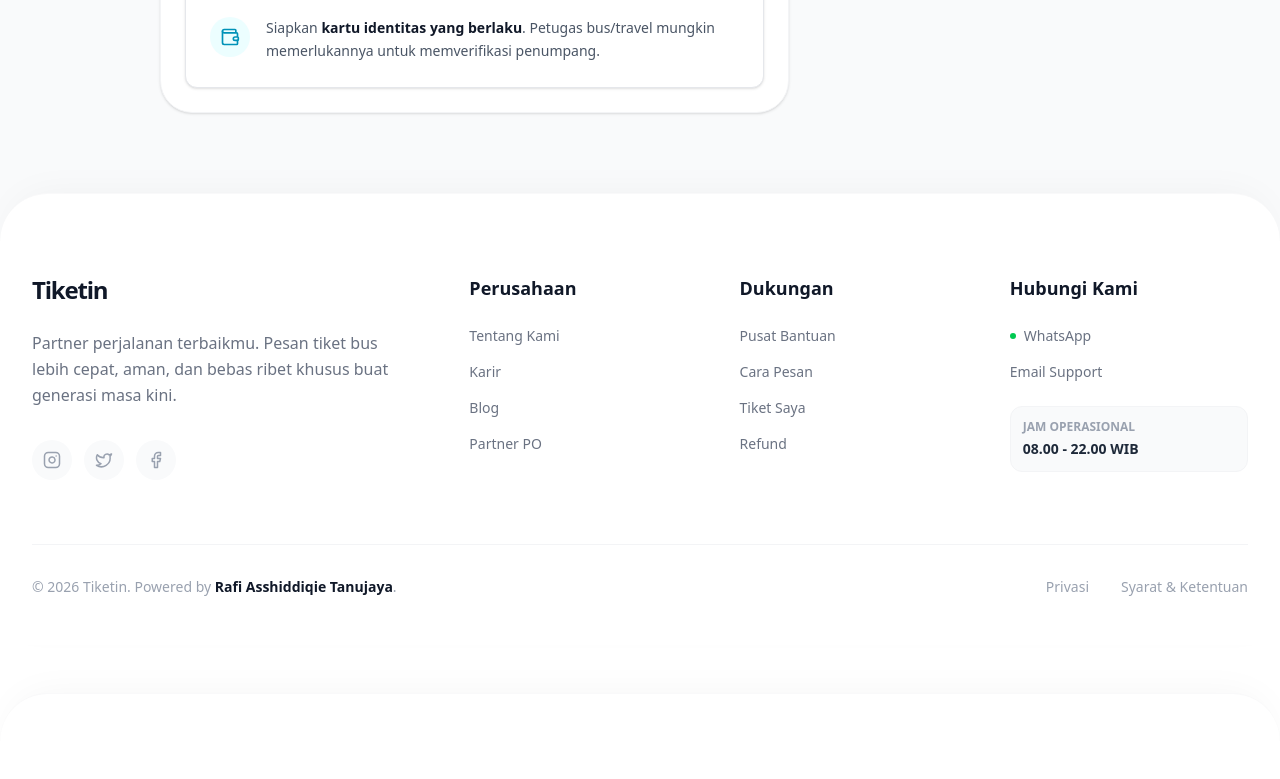
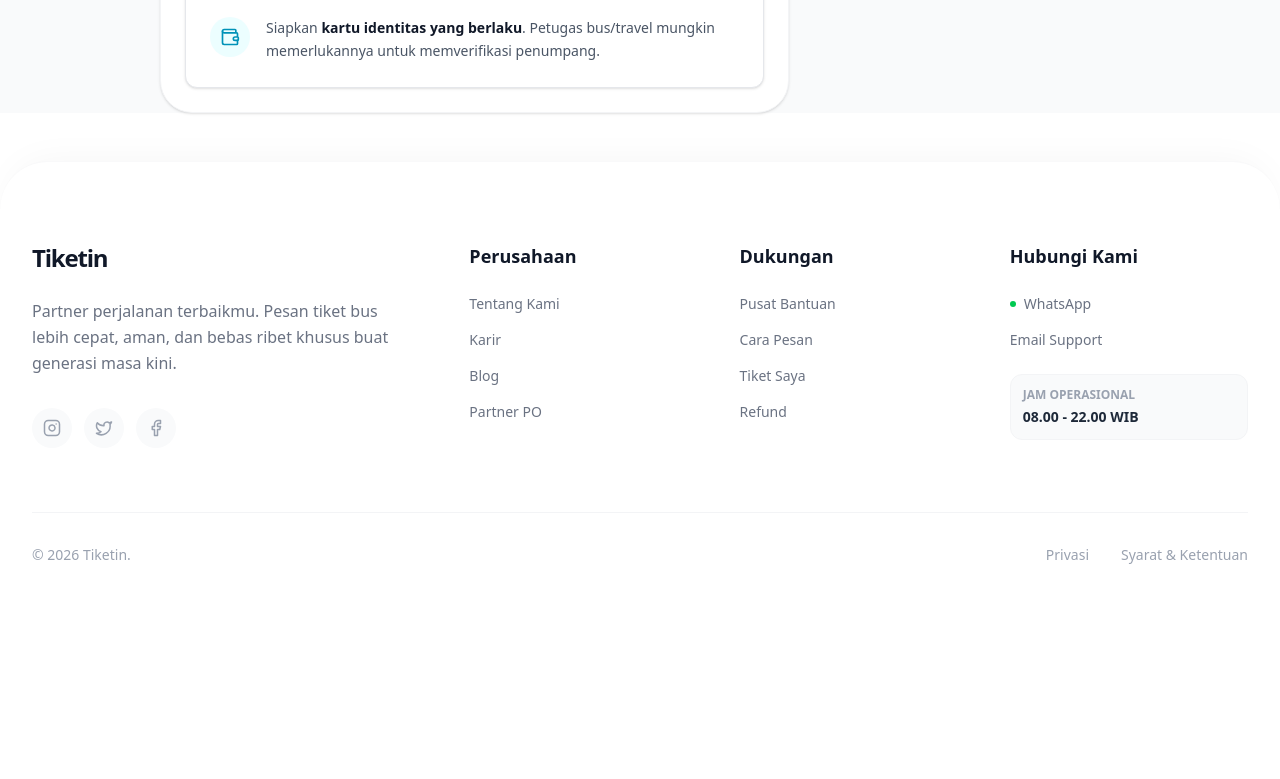
Before and after one commit to rafitanujaya/tiketin-fe, a React app: page /bus/1 in a window 1280 px wide. Shown: the part 2000-2779 px from the top of the page. After the commit the page ends 2613 px from the top, so only its background shows below. Built offline with nearby package versions, Linux system fonts and the light colour scheme; the HTML template or start-up script is replaced by a standard one.

Commit message:
fix build

```diff
--- a/src/pages/DetailBusPage.jsx
+++ b/src/pages/DetailBusPage.jsx
@@ -95,47 +95,6 @@
         toggleSeat={toggleSeat}
         bookedSeats={bookedSeats}
       />
-
-      <nav
-        className={`fixed w-full z-50 transition-all duration-300 bg-white shadow-md py-3`}
-      >
-        <div className="flex justify-between items-center px-20">
-          <div className={`text-xl font-black tracking-tighter text-red-600`}>
-            TiketIn
-          </div>
-
-          <div className={`flex items-center gap-8 font-bold text-sm `}>
-            <Link className="hover:text-red-500 transition-colors">
-              Promo Tiket Bus{" "}
-              <span
-                className={`ml-1 px-1.5 py-0.5 rounded-full text-[10px] transition-colors bg-red-600 text-white`}
-              >
-                Baru
-              </span>
-            </Link>
-            <Link className="hover:text-red-500 transition-colors">
-              Cara Pesan
-            </Link>
-            <Link className="hover:text-red-500 transition-colors">
-              Kenapa Kami?
-            </Link>
-          </div>
-
-          <div className="flex gap-3">
-            <button
-              className={`px-6 py-2.5 cursor-pointer rounded-full font-black text-smbg-red-600 bg-transparent text-red-600 hover:bg-red-50/80 `}
-            >
-              Daftar
-            </button>
-
-            <button
-              className={`px-6 py-2.5 cursor-pointer rounded-full font-black text-smbg-red-600 text-white shadow-lg shadow-red-200 bg-red-500 hover:bg-red-700`}
-            >
-              Masuk
-            </button>
-          </div>
-        </div>
-      </nav>
 
       <div className="container mx-auto pt-32 px-8 max-w-5xl">
         {/* Header Navigation */}
@@ -573,171 +532,6 @@
           </div>
         </div>
       </div>
-
-      <footer className="bg-white mt-20 pt-20 pb-12 rounded-t-[3rem] shadow-[0_-10px_40px_-15px_rgba(0,0,0,0.05)] border-t border-gray-100/50">
-        <div className="container mx-auto px-4 md:px-8">
-          <div className="flex flex-col md:flex-row justify-between items-start gap-12 mb-16">
-            {/* Brand Column */}
-            <div className="md:w-1/3">
-              <div className="flex items-center gap-2 mb-6">
-                <span className="text-2xl font-black text-gray-900 tracking-tighter">
-                  Tiketin
-                </span>
-              </div>
-              <p className="text-gray-500 font-medium leading-relaxed mb-8 max-w-sm">
-                Partner perjalanan terbaikmu. Pesan tiket bus lebih cepat, aman,
-                dan bebas ribet khusus buat generasi masa kini.
-              </p>
-              <div className="flex gap-3">
-                {/* Social Buttons */}
-                <button className="w-10 h-10 rounded-full bg-gray-50 text-gray-400 hover:bg-red-50 hover:text-red-600 flex items-center justify-center transition-all border border-transparent hover:border-red-100">
-                  <Instagram size={18} />
-                </button>
-                <button className="w-10 h-10 rounded-full bg-gray-50 text-gray-400 hover:bg-red-50 hover:text-red-600 flex items-center justify-center transition-all border border-transparent hover:border-red-100">
-                  <Twitter size={18} />
-                </button>
-                <button className="w-10 h-10 rounded-full bg-gray-50 text-gray-400 hover:bg-red-50 hover:text-red-600 flex items-center justify-center transition-all border border-transparent hover:border-red-100">
-                  <Facebook size={18} />
-                </button>
-              </div>
-            </div>
-
-            {/* Links Columns */}
-            <div className="grid grid-cols-2 md:grid-cols-3 gap-8 w-full md:w-2/3">
-              <div>
-                <h4 className="font-bold text-gray-900 mb-6 text-lg">
-                  Perusahaan
-                </h4>
-                <ul className="space-y-4 text-gray-500 font-medium text-sm">
-                  <li>
-                    <a
-                      href="#"
-                      className="hover:text-red-600 transition-colors inline-block hover:translate-x-1 duration-200"
-                    >
-                      Tentang Kami
-                    </a>
-                  </li>
-                  <li>
-                    <a
-                      href="#"
-                      className="hover:text-red-600 transition-colors inline-block hover:translate-x-1 duration-200"
-                    >
-                      Karir
-                    </a>
-                  </li>
-                  <li>
-                    <a
-                      href="#"
-                      className="hover:text-red-600 transition-colors inline-block hover:translate-x-1 duration-200"
-                    >
-                      Blog
-                    </a>
-                  </li>
-                  <li>
-                    <a
-                      href="#"
-                      className="hover:text-red-600 transition-colors inline-block hover:translate-x-1 duration-200"
-                    >
-                      Partner PO
-                    </a>
-                  </li>
-                </ul>
-              </div>
-              <div>
-                <h4 className="font-bold text-gray-900 mb-6 text-lg">
-                  Dukungan
-                </h4>
-                <ul className="space-y-4 text-gray-500 font-medium text-sm">
-                  <li>
-                    <a
-                      href="#"
-                      className="hover:text-red-600 transition-colors inline-block hover:translate-x-1 duration-200"
-                    >
-                      Pusat Bantuan
-                    </a>
-                  </li>
-                  <li>
-                    <a
-                      href="#"
-                      className="hover:text-red-600 transition-colors inline-block hover:translate-x-1 duration-200"
-                    >
-                      Cara Pesan
-                    </a>
-                  </li>
-                  <li>
-                    <a
-                      href="#"
-                      className="hover:text-red-600 transition-colors inline-block hover:translate-x-1 duration-200"
-                    >
-                      Tiket Saya
-                    </a>
-                  </li>
-                  <li>
-                    <a
-                      href="#"
-                      className="hover:text-red-600 transition-colors inline-block hover:translate-x-1 duration-200"
-                    >
-                      Refund
-                    </a>
-                  </li>
-                </ul>
-              </div>
-              <div>
-                <h4 className="font-bold text-gray-900 mb-6 text-lg">
-                  Hubungi Kami
-                </h4>
-                <ul className="space-y-4 text-gray-500 font-medium text-sm">
-                  <li>
-                    <a
-                      href="#"
-                      className="hover:text-red-600 transition-colors flex items-center gap-2 group"
-                    >
-                      <span className="w-1.5 h-1.5 rounded-full bg-green-500 group-hover:scale-125 transition-transform"></span>{" "}
-                      WhatsApp
-                    </a>
-                  </li>
-                  <li>
-                    <a
-                      href="#"
-                      className="hover:text-red-600 transition-colors"
-                    >
-                      Email Support
-                    </a>
-                  </li>
-                  <li className="pt-2">
-                    <div className="bg-gray-50 p-3 rounded-xl border border-gray-100">
-                      <p className="text-xs text-gray-400 font-bold uppercase mb-1">
-                        Jam Operasional
-                      </p>
-                      <p className="text-gray-800 font-bold">
-                        08.00 - 22.00 WIB
-                      </p>
-                    </div>
-                  </li>
-                </ul>
-              </div>
-            </div>
-          </div>
-
-          <div className="pt-8 border-t border-gray-100 flex flex-col md:flex-row justify-between items-center gap-4 text-sm text-gray-400 font-medium">
-            <p>
-              &copy; 2026 Tiketin. Powered by{" "}
-              <strong className="text-gray-900">
-                Rafi Asshiddiqie Tanujaya
-              </strong>
-              .
-            </p>
-            <div className="flex gap-8">
-              <a href="#" className="hover:text-red-600 transition-colors">
-                Privasi
-              </a>
-              <a href="#" className="hover:text-red-600 transition-colors">
-                Syarat & Ketentuan
-              </a>
-            </div>
-          </div>
-        </div>
-      </footer>
     </div>
   );
 };
```
